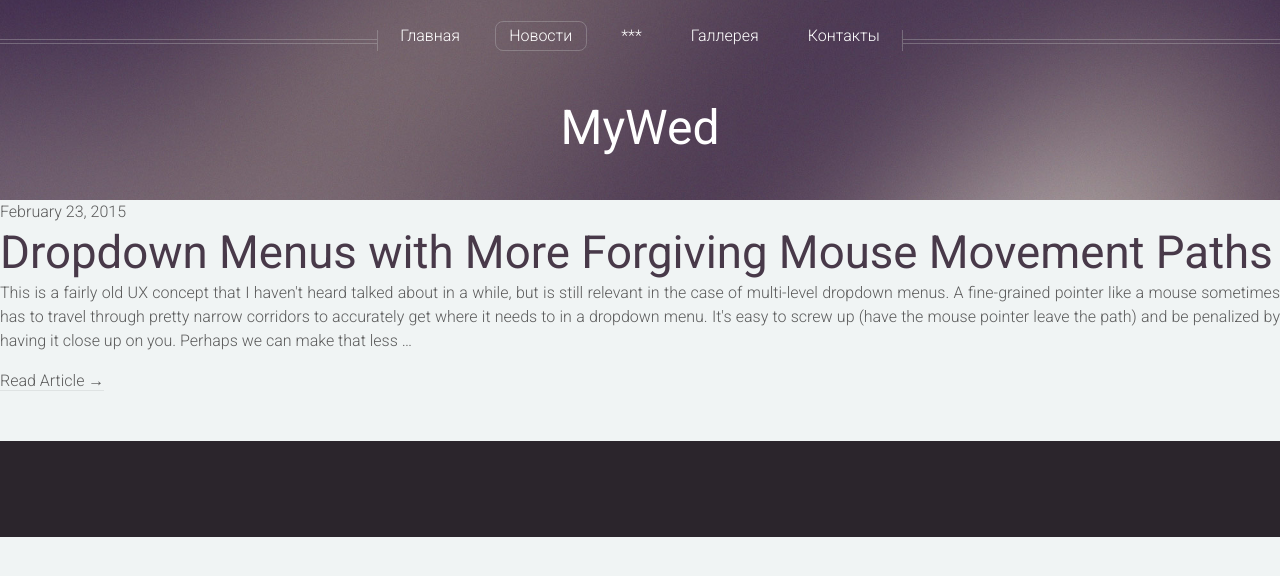
After one commit to Samael500/wed, a Django app: page /news in a window 1280 px wide. The commit adds this page. Shown: the top 576 px of the page. Run offline with Django 3.2, Linux system fonts and the light colour scheme; the visitor is signed in with stand-in values (Sample User, id 1); parts of the project's set-up code (start-up, migrations or seed data) failed here and were passed over; some libraries are stand-ins or nearby versions.

Commit message:
:rocket: news apps

```diff
--- a/mywed/guests/models.py
+++ b/mywed/guests/models.py
@@ -21,7 +21,7 @@ class Guest(models.Model):
         super().save(*args, **kwargs)
 
     def __str__(self):
-        return self.user_key
+        return str(self.user_key)
 
     class Meta:
         verbose_name = 'Гость'
--- a/mywed/news/__init__.py
+++ b/mywed/news/__init__.py
@@ -0,0 +1 @@
+default_app_config = 'news.apps.NewsConfig'
--- /dev/null
+++ b/mywed/news/apps.py
@@ -0,0 +1,6 @@
+from django.apps import AppConfig
+
+
+class NewsConfig(AppConfig):
+    name = 'news'
+    verbose_name = 'Новости'
--- /dev/null
+++ b/mywed/news/views.py
@@ -0,0 +1,8 @@
+from django.views.generic import TemplateView
+
+
+class NewsListView(TemplateView):
+
+    """ News view class """
+
+    template_name = 'news.html'
--- a/mywed/templates/base_site.html
+++ b/mywed/templates/base_site.html
@@ -12,7 +12,7 @@
             <ul>
                 {% block nav %}
                     <li{% ifequal location 'index' %} class="active"{% endifequal %}><a href="{% url 'index' %}">Главная</a></li>
-                    <li{% ifequal location 'news' %} class="active"{% endifequal %}><a href="">Новости</a></li>
+                    <li{% ifequal location 'news' %} class="active"{% endifequal %}><a href="{% url 'news' %}">Новости</a></li>
                     <li{% ifequal location '' %} class="active"{% endifequal %}><a href="">***</a></li>
                     <li{% ifequal location 'gallery' %} class="active"{% endifequal %}><a href="">Галлерея</a></li>
                     <li{% ifequal location 'contacts' %} class="active"{% endifequal %}><a href="">Контакты</a></li>
--- /dev/null
+++ b/mywed/templates/news.html
@@ -0,0 +1,28 @@
+{% extends 'base_site.html' %}
+
+{% block title %}Новости {{ block.super }}{% endblock %}
+
+{% block nav %}
+    {% with 'news' as location %}
+        {{ block.super }}
+    {% endwith %}
+{% endblock %}
+
+{% block content %}
+
+<article class="module module-blogpost" id="post-196605">
+
+          <time datetime="2015-02-23" class="bar-time">
+            February 23, 2015          </time>
+
+          <h2>
+            <a href="https://css-tricks.com/dropdown-menus-with-more-forgiving-mouse-movement-paths/">
+              Dropdown Menus with More Forgiving Mouse Movement Paths            </a>
+          </h2>
+
+          <p>This is a fairly old UX concept that I haven't heard talked about in a while, but is still relevant in the case of multi-level dropdown menus. A fine-grained pointer like a mouse sometimes has to travel through pretty narrow corridors to accurately get where it needs to in a dropdown menu. It's easy to screw up (have the mouse pointer leave the path) and be penalized by having it close up on you. Perhaps we can make that less …</p>
+          <a class="read-article" href="https://css-tricks.com/dropdown-menus-with-more-forgiving-mouse-movement-paths/">Read Article →</a>
+
+        </article>
+
+{% endblock %}
--- a/mywed/urls.py
+++ b/mywed/urls.py
@@ -1,6 +1,11 @@
 from django.conf.urls import patterns, include, url
+from django.contrib.auth.decorators import login_required
 from django.contrib import admin
+
 from guests.views import LoginFormView
+from index.views import IndexView
+from news.views import NewsListView
+
 
 urlpatterns = patterns(
     '',
@@ -9,5 +14,6 @@ urlpatterns = patterns(
     url(r'^admin/', include(admin.site.urls)),
 
     url(r'^login$', LoginFormView.as_view(), name='login'),
-    url(r'^', include('index.urls')),
+    url(r'^$', login_required(IndexView.as_view()), name='index'),
+    url(r'^news$', login_required(NewsListView.as_view()), name='news'),
 )
```
Also changed, not shown: mywed/index/urls.py (deleted, +0 -9 lines), mywed/news/admin.py (added, +13 -0 lines), mywed/news/models.py (added, +22 -0 lines), mywed/guests/migrations/0004_auto_20150227_2216.py (added), mywed/news/migrations/0001_initial.py (added), mywed/news/migrations/0002_auto_20150227_2231.py (added), mywed/news/migrations/0003_auto_20150227_2235.py (added).
